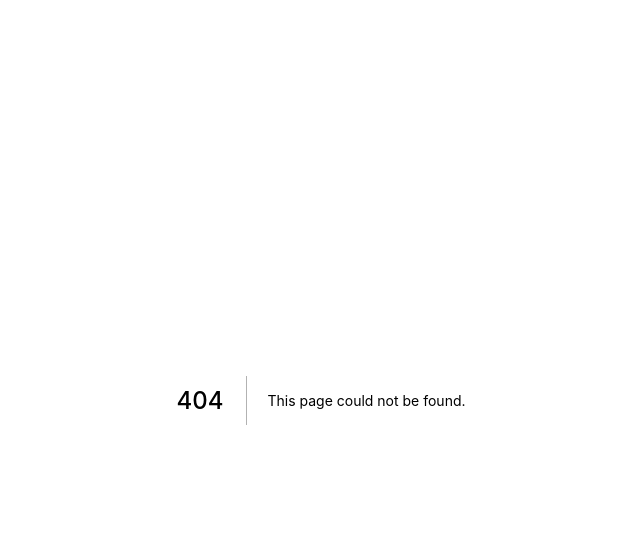
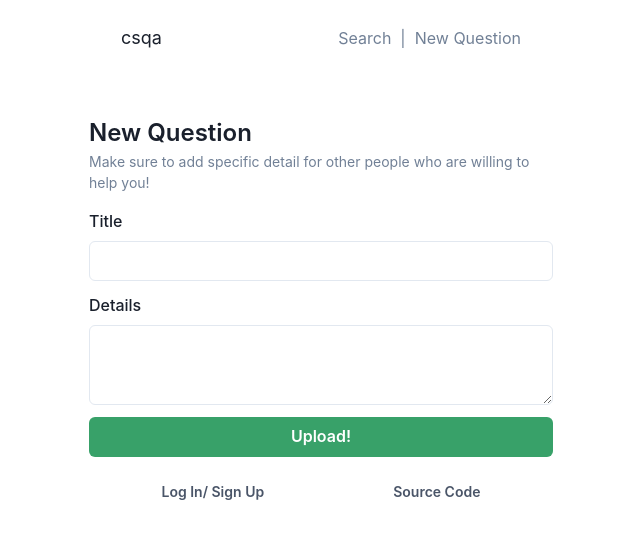
Before and after one commit to halchester/csqa, a Next.js app: page /question/new in a window 1280 px wide. Before the commit this address had no page. Shown: the top 538 px of the page, without its empty margins (319-959 px from the left). Built offline with nearby package versions, Linux system fonts and the light colour scheme; no server answers.

Commit message:
feat: question uploading component

```diff
--- /dev/null
+++ b/components/common/CustomEditor.tsx
@@ -0,0 +1,24 @@
+import { Textarea } from "@chakra-ui/react";
+import * as React from "react";
+
+type IProps = {
+  name: string;
+  handleChange: any;
+  value: string;
+  isOpen?: boolean;
+  onClose?: () => void;
+};
+
+export const CustomEditor = ({
+  name,
+  handleChange,
+  value,
+  isOpen,
+  onClose,
+}: IProps) => {
+  return (
+    <>
+      <Textarea value={value} onChange={handleChange} name={name} />
+    </>
+  );
+};
--- a/components/layout/Layout.tsx
+++ b/components/layout/Layout.tsx
@@ -1,6 +1,7 @@
 import { Flex, Link, Text, Box } from "@chakra-ui/react";
 import React from "react";
 import { SmallText } from "../utils";
+import { useUser } from "../../hooks/users";
 
 interface IProps {
   children: React.ReactNode;
@@ -14,7 +15,7 @@ export const Layout = ({ children }: IProps) => {
         justifyContent='space-between'
         alignItems='center'
         p='6'
-        maxWidth='md'
+        maxWidth='lg'
         mx='auto'
       >
         {children}
@@ -47,7 +48,7 @@ const Header = () => {
         <Text as='span' fontSize='md' color='gray.500'>
           &nbsp; | &nbsp;
         </Text>
-        <Link href='/new'>
+        <Link href='/question/new'>
           <Text as='span' fontSize='md' color='gray.500'>
             New Question
           </Text>
@@ -58,6 +59,7 @@ const Header = () => {
 };
 
 const Config = () => {
+  const [user] = useUser();
   return (
     <Flex
       justifyContent='space-around'
@@ -65,7 +67,11 @@ const Config = () => {
       maxWidth='md'
       mx='auto'
     >
-      <SmallText link='/signup'>Log In/ Sign Up</SmallText>
+      {user ? (
+        <SmallText link='/bio'>{user.username} / Logout</SmallText>
+      ) : (
+        <SmallText link='/signup'>Log In/ Sign Up</SmallText>
+      )}
       {/* <SmallText link='/leaderboard'>Leaderboard </SmallText> */}
       {/* <SmallText link='/creator'>Creator </SmallText> */}
       <SmallText link='https://github.com/halchester/csqa'>
--- a/hooks/users.ts
+++ b/hooks/users.ts
@@ -1,12 +1,14 @@
 import { useQuery } from "react-query";
 import axios from "../lib/api";
+import { User } from "../types/common";
 
 const getCurrentUser = async () => {
   const res = await axios.get("/api/auth/currentUser");
-  return res.data;
+  return res.data.data;
 };
 
 export const useUser = () => {
-  const { data, isLoading, refetch } = useQuery("user", getCurrentUser);
-  return [data, { refetch }];
+  const { data, refetch, isLoading } = useQuery("user", getCurrentUser);
+  const user = data;
+  return [user, isLoading, { refetch }];
 };
--- a/pages/index.tsx
+++ b/pages/index.tsx
@@ -3,15 +3,10 @@ import { Question } from "../components/common/Question";
 import { Layout } from "../components/layout/Layout";
 import { QUESTIONS_PER_PAGE } from "../constants/common";
 import { Pagination } from "../components/common/Pagination";
-import axios from "../lib/api";
-import { useUser } from "../hooks/users";
 
 const IndexPage = () => {
   const [questions] = React.useState([]);
   const [currPage, setCurrPage] = React.useState(1);
-  const [user, { refetch }] = useUser();
-
-  // console.log(user);
 
   let indexOfLastQuestion = currPage * QUESTIONS_PER_PAGE;
   let indexOfFirstQuestion = indexOfLastQuestion - QUESTIONS_PER_PAGE;
--- /dev/null
+++ b/pages/question/new.tsx
@@ -0,0 +1,77 @@
+import React from "react";
+import { Layout } from "../../components/layout/Layout";
+import {
+  Box,
+  Button,
+  FormLabel,
+  Input,
+  Stack,
+  Text,
+  Textarea,
+  useDisclosure,
+} from "@chakra-ui/react";
+import { CustomEditor } from "../../components/common/CustomEditor";
+import { Formik } from "formik";
+
+const NewQuestionPage = () => {
+  return (
+    <Layout>
+      <Box my='4'>
+        <Text align='left' fontSize='2xl' fontWeight='semibold'>
+          New Question
+        </Text>
+        <Text fontSize='sm' color='gray.500'>
+          Make sure to add specific detail for other people who are willing to
+          help you!
+        </Text>
+      </Box>
+      <Formik
+        initialValues={formikInitialValues}
+        onSubmit={async (values) => {
+          console.log(values);
+        }}
+      >
+        {({ values, handleChange, handleBlur, handleSubmit }) => (
+          <form>
+            <Stack spacing='3'>
+              <Box>
+                <FormLabel>Title</FormLabel>
+                <Input
+                  name='title'
+                  onChange={handleChange}
+                  onBlur={handleBlur}
+                  value={values.title}
+                />
+              </Box>
+              <Box>
+                <FormLabel>Details</FormLabel>
+                <CustomEditor
+                  name='body'
+                  handleChange={handleChange}
+                  value={values.body}
+                />
+              </Box>
+              <Button
+                colorScheme='green'
+                isFullWidth
+                onClick={() => handleSubmit()}
+              >
+                Upload!
+              </Button>
+            </Stack>
+          </form>
+        )}
+      </Formik>
+    </Layout>
+  );
+};
+
+export default NewQuestionPage;
+{
+  /* <CustomEditor content={content} setContent={setContent} /> */
+}
+
+const formikInitialValues = {
+  title: "",
+  body: "",
+};
--- a/types/common.ts
+++ b/types/common.ts
@@ -8,9 +8,13 @@ export type Question = {
 };
 
 export type User = {
+  createdAt: Date;
   email: string;
   username: string;
   fullName: string;
   userId: string;
+  password: string;
+  updatedAt: Date;
   questions: Question[];
+  _id: string;
 };
```
